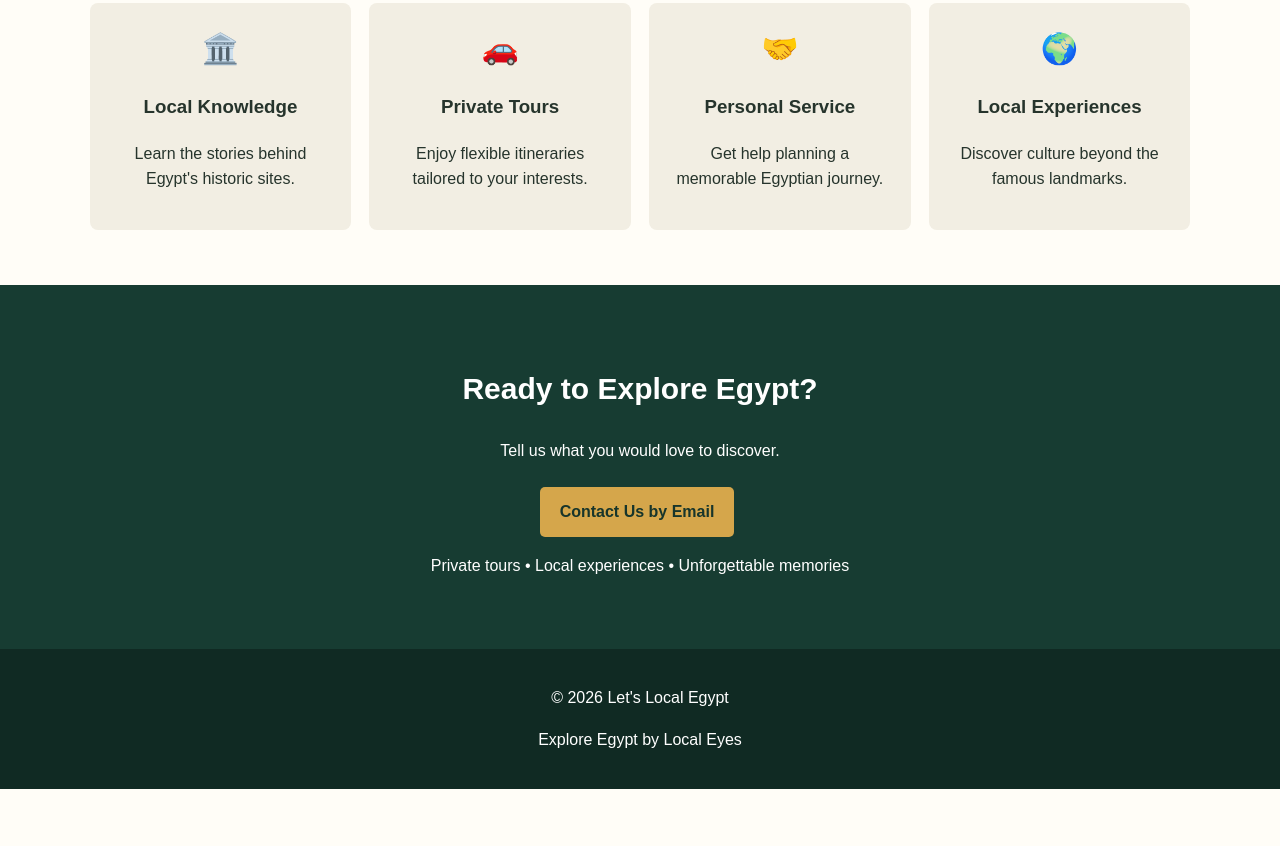
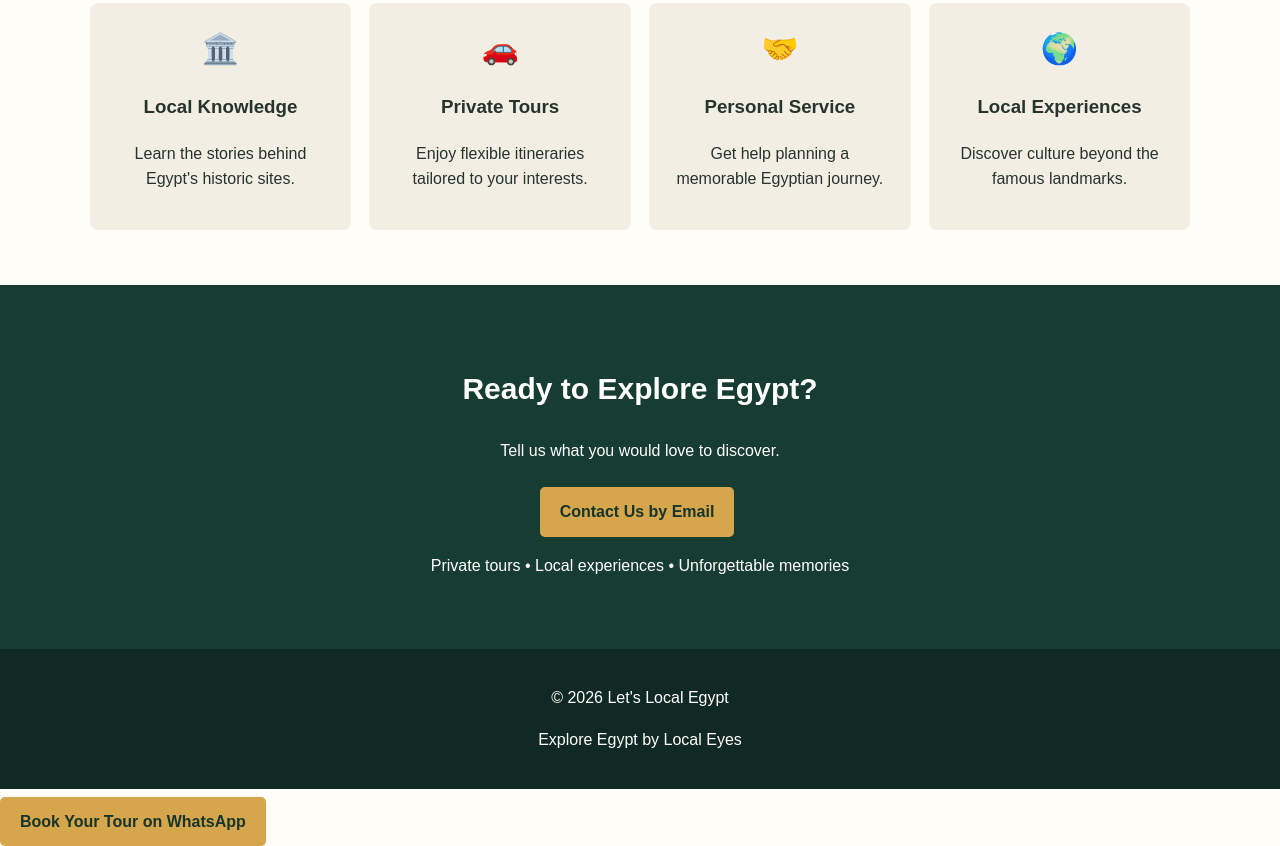
Before and after one commit to bmorsy12345789-afk/lets-local-egypt, a plain HTML site: page index.html in a window 1280 px wide. Shown: the part 2213-3059 px from the top of the page. Before the commit the page ends 3002 px from the top, so only its background shows below. Drawn offline with Linux system fonts and the light colour scheme.

Commit message:
Add WhatsApp contact button.

```diff
--- a/index.html
+++ b/index.html
@@ -149,5 +149,12 @@ footer{text-align:center;background:#102a23;color:white;padding:20px}
 <p>© 2026 Let's Local Egypt</p>
 <p>Explore Egypt by Local Eyes</p>
 </footer>
+  <a class="btn"
+   href="https://wa.me/201102601054?text=Hello%21%20I%27m%20interested%20in%20your%20Egypt%20tours."
+   target="_blank"
+   rel="noopener noreferrer">
+   Book Your Tour on WhatsApp
+</a>
+
 </body>
 </html>
```
